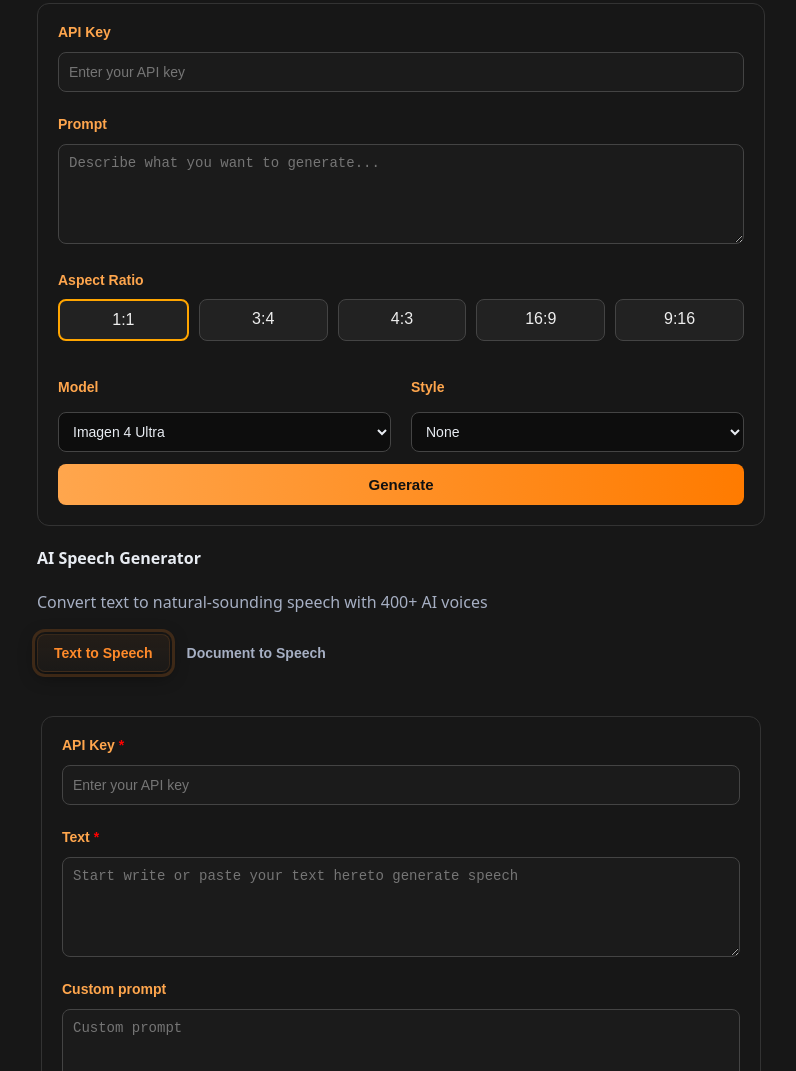
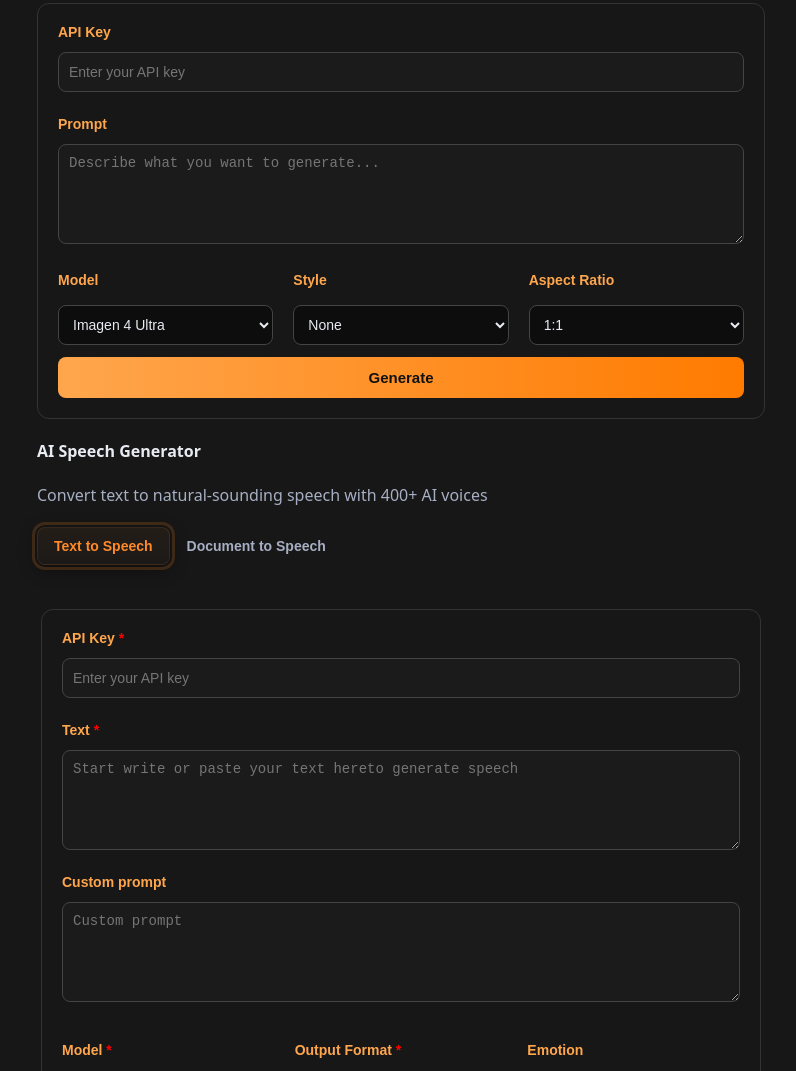
Before and after one commit to ponsuriya2018-dotcom/GEMINIGEN.AI-API-DEMO, a plain HTML site: page index.html in a window 1280 px wide. Shown: the part 1640-2711 px from the top of the page, without its empty margins (239-1035 px from the left). Drawn offline with nearby package versions, Linux system fonts and the light colour scheme.

Commit message:
update: aspect ratio option can choose

```diff
--- a/index.html
+++ b/index.html
@@ -256,10 +256,6 @@
           placeholder="Describe what you want to generate..."
         ></textarea>
 
-        <div style="margin-top: 15px">
-          <label>Aspect Ratio</label>
-          <div class="aspect-ratio" id="aspectRatioContainer"></div>
-        </div>
         <div style="display: flex; gap: 20px; width: 100%">
           <div style="flex: 1; margin-top: 15px">
             <label for="imageGenModel">Model</label>
@@ -273,6 +269,13 @@
             <label for="imageGenStyle">Style</label>
             <select
               id="imageGenStyle"
+              style="width: 100%; margin-top: 16px"
+            ></select>
+          </div>
+          <div style="flex: 1; margin-top: 15px">
+            <label for="imageGenAspectRatio">Aspect Ratio</label>
+            <select
+              id="imageGenAspectRatio"
               style="width: 100%; margin-top: 16px"
             ></select>
           </div>
--- a/js/index.js
+++ b/js/index.js
@@ -4,8 +4,6 @@ const RESPONSE_MESSAGE_MAPPING = {
   500: "An unknown error occurred. Please try again.",
   401: "Incorrect API key",
 };
-
-const IMAGE_GEN_ASPECT_RATIOS = ["1:1", "3:4", "4:3", "16:9", "9:16"];
 const IMAGE_GEN_STYLES = [
   "None",
   "3D Render",
@@ -59,6 +57,13 @@ const VIDEO_GEN_ASPECT_RATIOS = ["16:9", "9:16"];
 GEN_TEXT_MODELS = {
   "gemini-2.5-flash": "gemini-2.5-flash",
   "gemini-2.5-pro": "gemini-2.5-pro",
+};
+
+const GEN_IMAGE_MODEL_RATIO_MAPPING = {
+  "imagen-4-ultra": ["1:1", "3:4", "4:3", "16:9", "9:16"],
+  "imagen-4-fast": ["1:1", "3:4", "4:3", "16:9", "9:16"],
+  "imagen-4": ["1:1", "3:4", "4:3", "16:9", "9:16"],
+  "imagen-flash": ["16:9", "9:16"],
 };
 
 const MIME_TYPES = [
@@ -157,9 +162,11 @@ const MIME_TYPES = [
   "application/octet-stream",
 ];
 
-const container = document.getElementById("aspectRatioContainer");
 const imageGenStyleSelect = document.getElementById("imageGenStyle");
 const imageGenModelSelect = document.getElementById("imageGenModel");
+const imageGenAspectRatioSelect = document.getElementById(
+  "imageGenAspectRatio"
+);
 const videoGenModelSelect = document.getElementById("videoGenModel");
 const videoResolutionSelect = document.getElementById("videoResolution");
 // const enhancePromptSelect = document.getElementById("enhancePrompt");
@@ -177,21 +184,6 @@ const textGenResponseMimeTypeSelect = document.getElementById(
   "textGenResponseMimeType"
 );
 
-IMAGE_GEN_ASPECT_RATIOS.forEach((ratio, index) => {
-  const div = document.createElement("div");
-  div.className = "aspect-option" + (index === 0 ? " active" : "");
-  div.innerText = ratio;
-
-  div.addEventListener("click", () => {
-    document
-      .querySelectorAll(".aspect-option")
-      .forEach((el) => el.classList.remove("active"));
-    div.classList.add("active");
-  });
-
-  container.appendChild(div);
-});
-
 // Render option từ mảng
 IMAGE_GEN_STYLES.forEach((style, index) => {
   const option = document.createElement("option");
@@ -208,11 +200,6 @@ Object.keys(IMAGE_GEN_MODELS).forEach((style, index) => {
   option.text = style; // hiển thị tên
   if (index === 0) option.selected = true; // mặc định chọn cái đầu
   imageGenModelSelect.appendChild(option);
-});
-
-// Lắng nghe sự kiện change
-imageGenModelSelect.addEventListener("change", (e) => {
-  toggleImageReferenceContainer(e.target.value);
 });
 
 // Gọi lần đầu để set trạng thái đúng theo option mặc định
@@ -332,6 +319,21 @@ videoGenModelSelect.addEventListener("change", () => {
   }
 });
 
+imageGenModelSelect.addEventListener("change", (e) => {
+  toggleImageReferenceContainer(e.target.value);
+  imageGenAspectRatioSelect.innerHTML = "";
+  GEN_IMAGE_MODEL_RATIO_MAPPING[e.target.value].forEach((style, index) => {
+    const option = document.createElement("option");
+    option.value = style.toLowerCase(); // value có thể là chữ thường
+    option.text = style; // hiển thị tên
+    if (index === 0) option.selected = true; // mặc định chọn cái đầu
+    imageGenAspectRatioSelect.appendChild(option);
+  });
+});
+
+// Call once when page loads
+imageGenModelSelect.dispatchEvent(new Event("change"));
+
 let videoUrls = [];
 
 function addVideoUrl() {
@@ -386,9 +388,9 @@ async function generateImage() {
 
   const genImageUrl = BACKEND_URL + "/uapi/v1/generate_image";
   const generateBtn = document.getElementById("generateBtn");
-  const aspectRatio = document
-    .querySelector(".aspect-option.active")
-    .innerText.trim();
+  const aspectRatio =
+    imageGenAspectRatioSelect.options[imageGenAspectRatioSelect.selectedIndex]
+      .text;
   let selectedStyleText =
     imageGenStyleSelect.options[imageGenStyleSelect.selectedIndex].text;
   const model =
```
Also changed, not shown: demo.html (+19 -1 lines).
